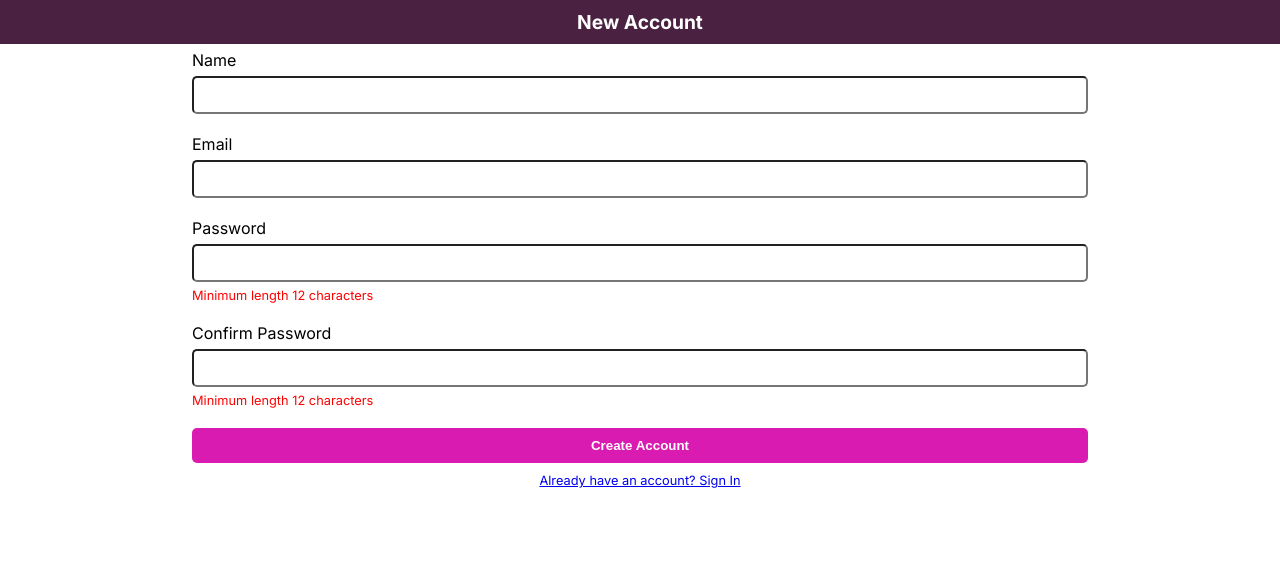
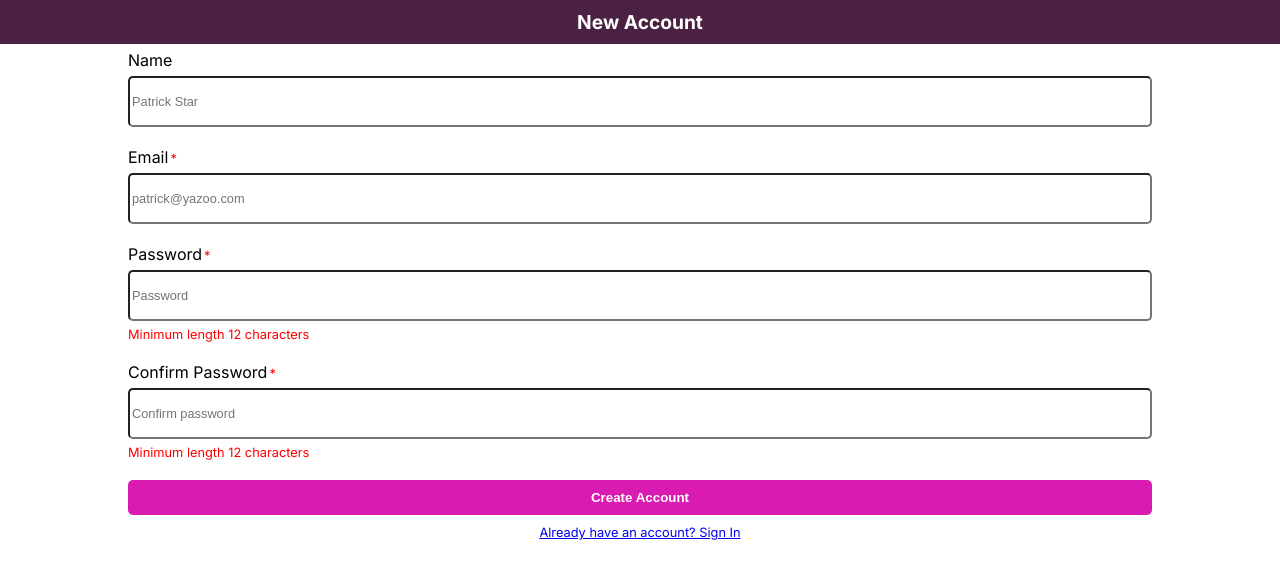
Before and after one commit to laurencecnerual/cc-sign-up-form, a plain HTML site: page index.html in a window 1280 px wide. Drawn offline with Linux system fonts and the light colour scheme.

Commit message:
Adds placeholder text, red asterisks on required

```diff
--- a/index.html
+++ b/index.html
@@ -14,20 +14,20 @@
   <form action="">
     <div id="name">
       <label for="name">Name</label>
-      <input type="text" id="name" name="name" pattern="[a-zA-Z]*" title="Only letters are allowed" required/>
+      <input type="text" id="name" name="name" pattern="[a-zA-Z]*" title="Only letters are allowed" placeholder="Patrick Star"/>
     </div>
     <div id="email">
-      <label for="name">Email</label>
-      <input type="email" id="email" name="email" required/>
+      <label for="name">Email<span>*</span></label>
+      <input type="email" id="email" name="email" placeholder="patrick@yazoo.com" required/>
     </div>
     <div id="password">
-      <label for="name">Password</label>
-      <input type="password" id="password" name="password" pattern="[a-zA-Z0-9]{12,20}" title="Must be at least 12 alphanumeric characters" required/>
+      <label for="name">Password<span>*</span></label>
+      <input type="password" id="password" name="password" pattern="[a-zA-Z0-9]{12,100}" title="Must be at least 12 alphanumeric characters" placeholder="Password" required/>
       <p class="min-char">Minimum length 12 characters</p>
     </div>
     <div id="confirm-password">
-      <label for="name">Confirm Password</label>
-      <input type="password" id="confirm-password" name="confirm-password" pattern="[a-zA-Z0-9]{12,20}" title="Must be at least 12 alphanumeric characters" required/>
+      <label for="name">Confirm Password<span>*</span></label>
+      <input type="password" id="confirm-password" name="confirm-password" pattern="[a-zA-Z0-9]{12,100}" title="Must be at least 12 alphanumeric characters" placeholder="Confirm password" required/>
       <p class="min-char">Minimum length 12 characters</p>
     </div>
     <button>Create Account</button>
--- a/style.css
+++ b/style.css
@@ -17,7 +17,7 @@ form {
   display: flex;
   flex-direction: column;
   gap: 20px;
-  width: 70vw;
+  width: 80vw;
 }
 
 h1 {
@@ -61,8 +61,14 @@ p {
 }
 
 input {
-  padding: 8px 2px;
+  padding: 16px 2px;
   border-radius: 5px;
   outline: none;
-  font-size: 1rem;
+  font-size: 0.8rem;
 }
+
+span {
+  color: red;
+  padding: 0 2px;
+  font-size: 0.8rem;
+}
```
